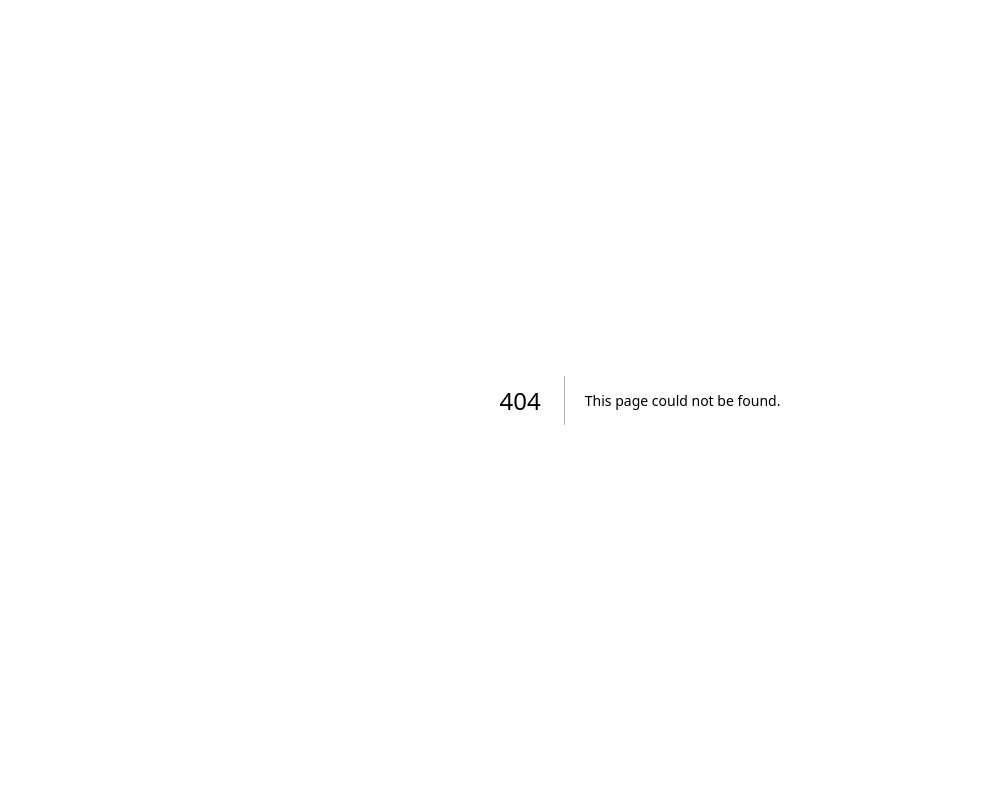
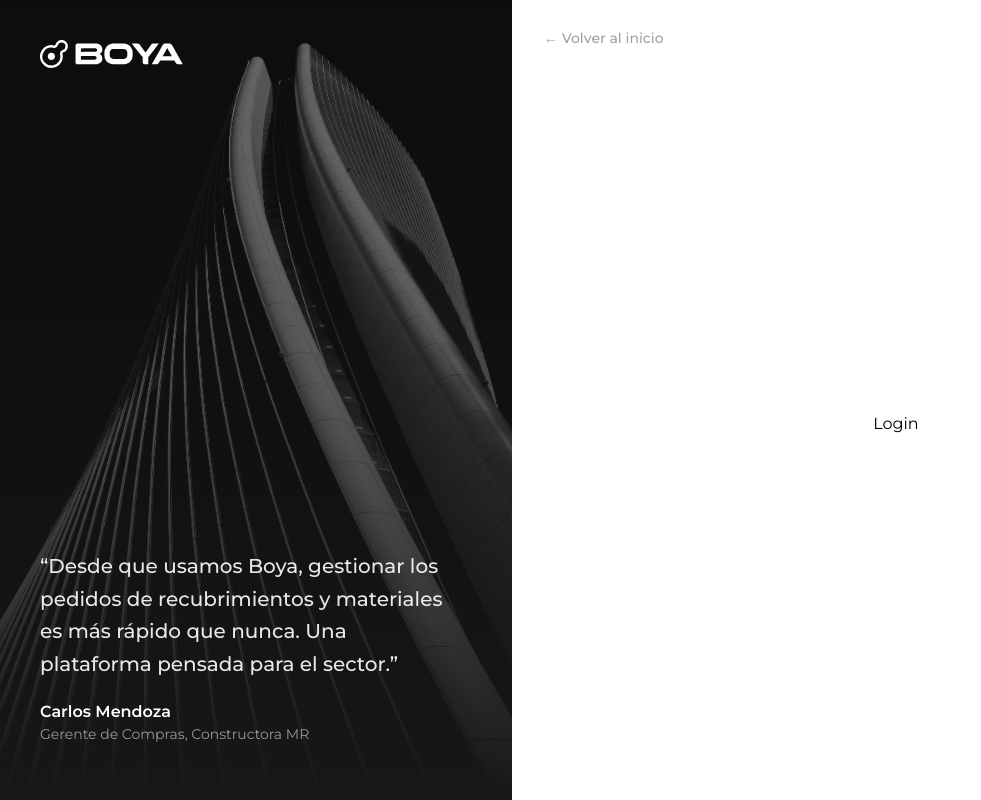
Before and after one commit to toastycoder0/main-platform, a Next.js app: page /auth/login in a window 1280 px wide. Before the commit this address had no page. Shown: the whole page, without its empty margins (0-981 px from the left). Built offline with nearby package versions, Linux system fonts and the light colour scheme.

Commit message:
feat: add login page with metadata and basic structure

```diff
--- /dev/null
+++ b/src/app/auth/login/page.tsx
@@ -0,0 +1,11 @@
+import type { Metadata } from 'next';
+
+export const metadata: Metadata = {
+  title: 'Iniciar sesión',
+};
+
+function Login() {
+  return <h1>Login</h1>;
+}
+
+export default Login;
```
